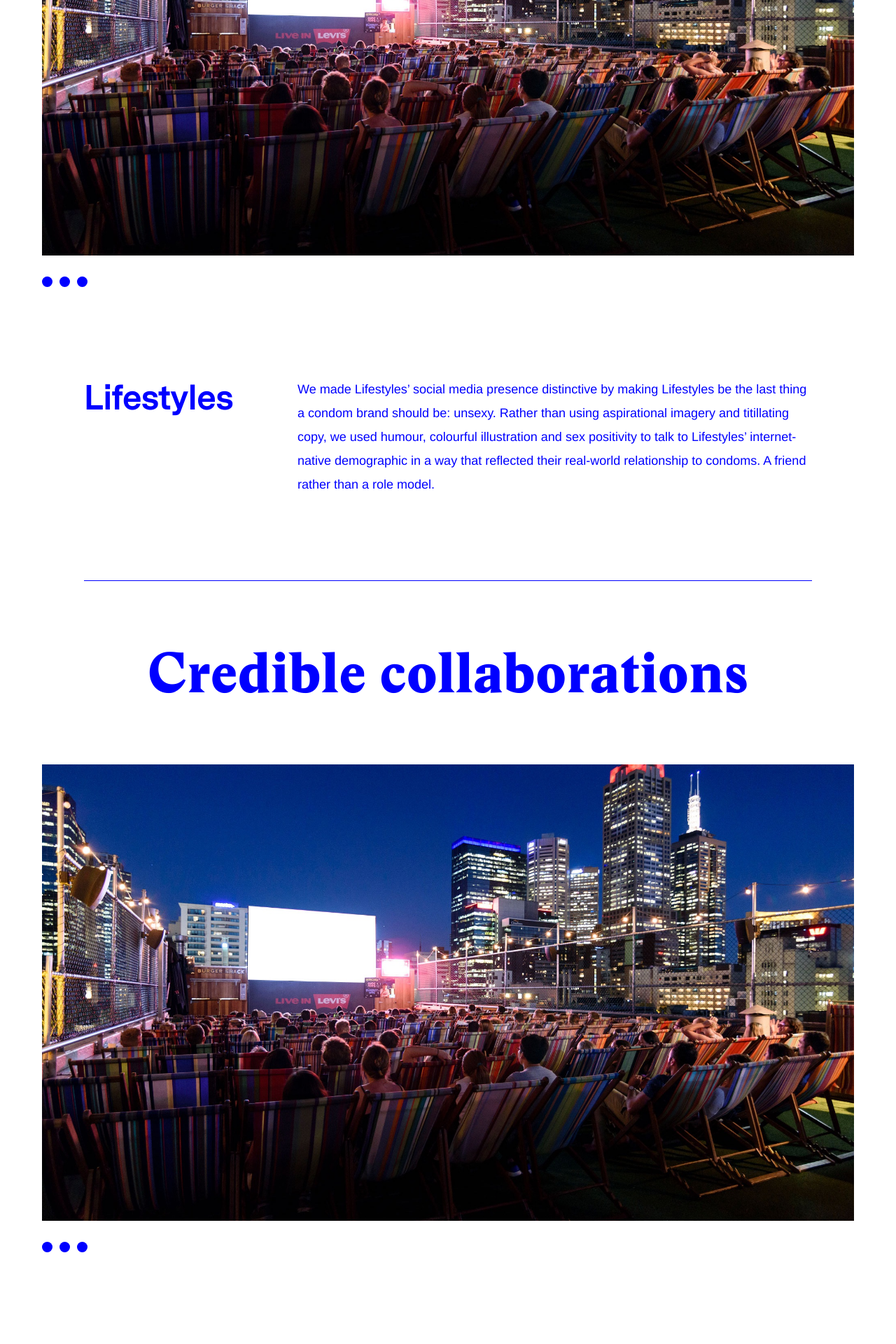
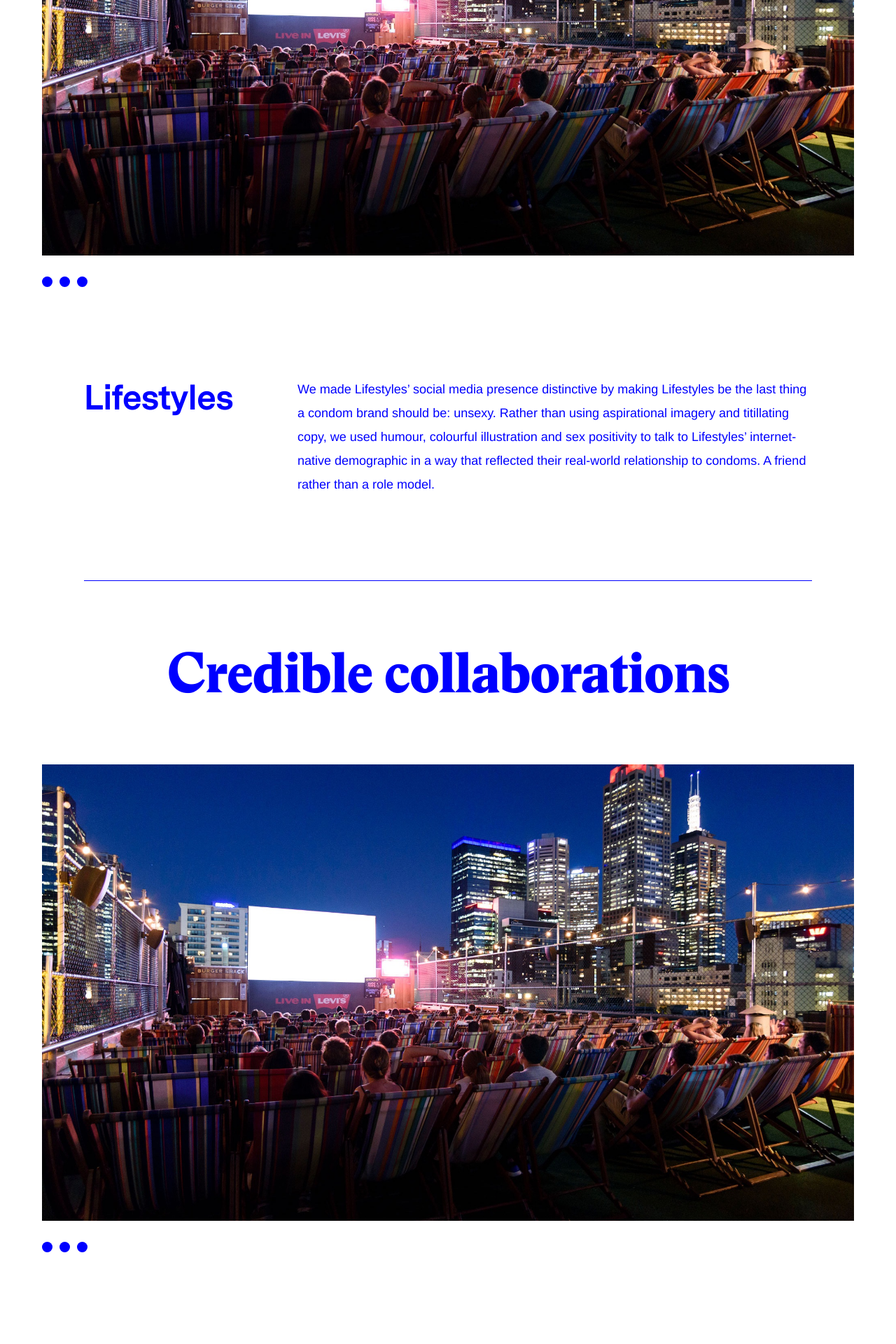
Before and after one commit to less-and-more/singledouble-siteleaf, a Jekyll site: the page built from work.markdown, in a window 1280 px wide. Shown: the part 1893-3813 px from the top of the page at 70% size. Built offline with Jekyll 4.4.1, drawn with Linux system fonts in a browser that asks for light colours; some web fonts are replaced; grey boxes are pictures that could not be loaded.

Commit message:
Adjust about intro

```diff
--- a/_layouts/about.html
+++ b/_layouts/about.html
@@ -7,10 +7,10 @@
   <div class="container">
 
     <div class="flex-grid">
-      <div class="col-one-third">
+      <div class="col-half">
         {{ content }}
       </div>
-      <div class="col-two-thirds push-left">
+      <div class="col-half push-left">
         {{ page.partner_block_text | markdownify }}
       </div>
     </div>
--- a/assets/css/_includes/_type.scss
+++ b/assets/css/_includes/_type.scss
@@ -31,6 +31,7 @@
   font-size: 5rem;
   line-height: 5.125rem;
   margin: 0;
+  letter-spacing: -0.03em;
 
   @media (max-width: 900px) {
     margin: 0 0 1em;
@@ -94,6 +95,7 @@
   @include stanley;
   font-size: 8.125rem;
   line-height: 6.5rem;
+  letter-spacing: -0.05em;
 
   @media (max-width: 900px) {
     font-size: 2.5rem;
```
